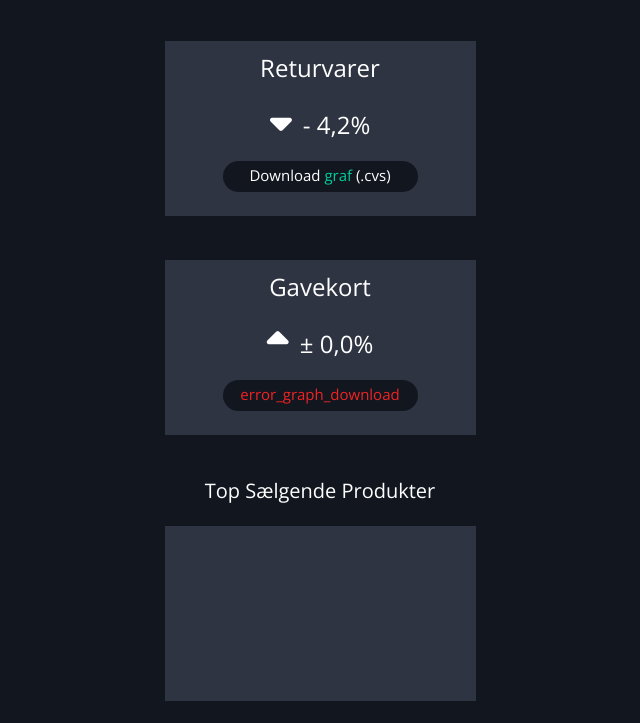
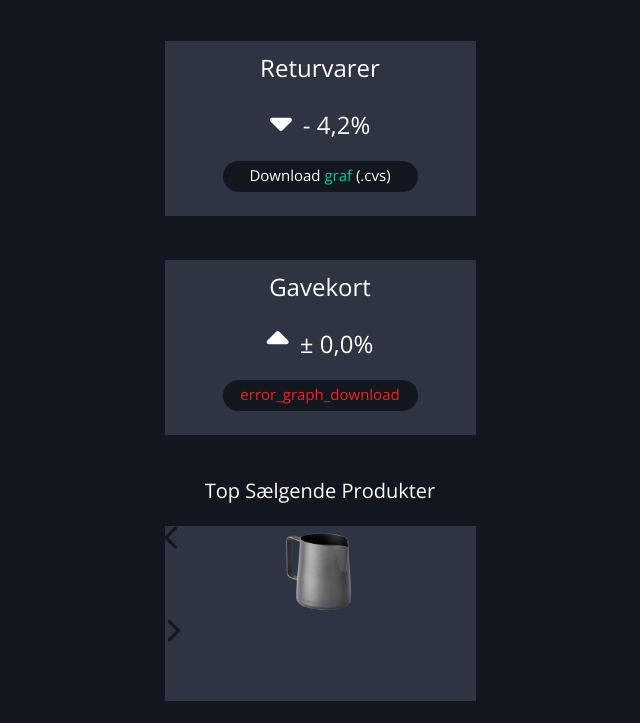
Before and after one commit to FrostyyJeps/ProjektDashboard, a website: page index.html in a window 1280 px wide. Shown: the part 572-1295 px from the top of the page, without its empty margins (320-960 px from the left). Drawn offline with nearby package versions, Linux system fonts and the light colour scheme.

Commit message:
Produkteeeeeeeerne!

```diff
--- a/css/styles.scss
+++ b/css/styles.scss
@@ -133,6 +133,17 @@ img {
     .product2, .product3 {
         display: none;
     }
+
+    .product1 img {
+        margin: auto;
+        display: block;
+    }
+
+    .product1 i {
+        color: $darkBlue;
+        font-size: 25px;
+        position: absolute;
+    }
 }
 
 
--- a/index.html
+++ b/index.html
@@ -89,7 +89,15 @@
 
     <h2>Top Sælgende Produkter</h2>
 
-    <div class="product1"></div>
+    <div class="product1">
+
+        <i class="fas fa-chevron-left"></i>
+
+        <img src="img/milkyBoi.png" alt="0.4L Mælkekande">
+
+        <i class="fas fa-chevron-right"></i>
+
+    </div>
     <div class="product2"></div>
     <div class="product3"></div>
 
```
Also changed, not shown: css/styles.css, 1 other file.
